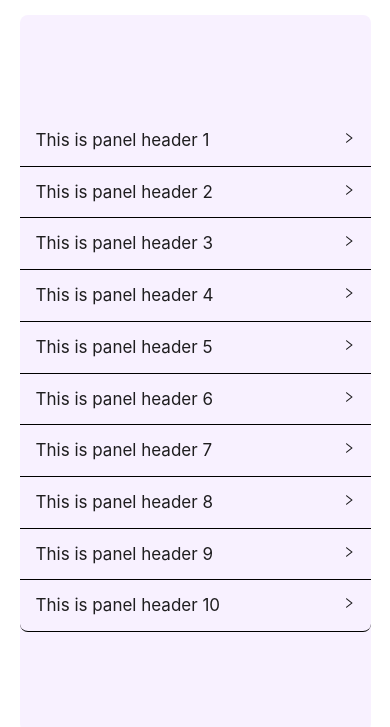
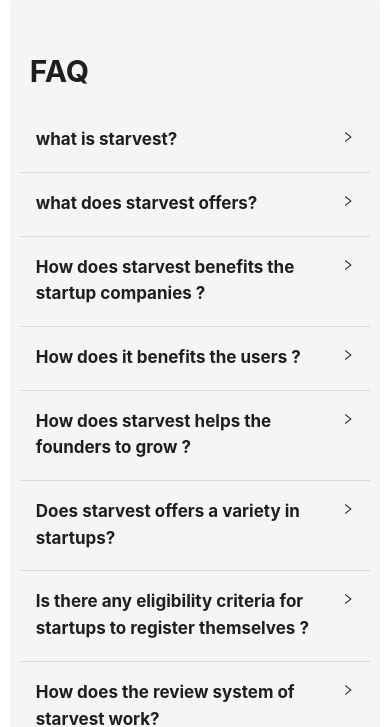
Before and after one commit to Vvivek-Pparashar/Antdesign, a React (Create React App) app: page / in a window 390 px wide. Shown: the part 4077-4804 px from the top of the page. Built offline with nearby package versions, Linux system fonts and the light colour scheme.

Commit message:
faq's updated

```diff
--- a/src/Components/Accordion/Accordion.css
+++ b/src/Components/Accordion/Accordion.css
@@ -1,4 +1,60 @@
-.ant-collapse-header{
-        display: flex;
-        align-items: center;
+.div1 {
+  width: 100%;
+  background-color: white;
+  padding: 10px 0 50px;
 }
+
+.div2 {
+  width: 95%;
+  margin: auto;
+  background-color: #f5f5f5;
+  padding: 30px 60px;
+  border-radius: 10px;
+}
+
+.h1 {
+  margin-top: 50px;
+  margin-left: 10px;
+  font-size: 25px;
+}
+
+.accordion {
+  width: 100%;
+}
+
+.panel {
+  background-color: #f5f5f5;
+  font-size: 15px;
+  padding: 5px 0px 7px;
+}
+
+.panel_p {
+  background-color: #f5f5f5;
+  font-size: 13px;
+  margin: 0 0 20px 0;
+}
+
+@media screen and (max-width: 750px) {
+  .div1 {
+    padding: 10px 0 50px;
+    margin: -2px 0 0;
+  }
+
+  .div2 {
+    padding: 30px 10px;
+  }
+
+  .h1 {
+    margin-top: 30px;
+    font-size: 30px;
+  }
+
+  .panel {
+    font-size: 17px;
+  }
+
+  .panel_p {
+    font-size: 15px;
+    margin: 0 0 0px 0;
+  }
+}
--- a/src/Components/Accordion/Accordion.js
+++ b/src/Components/Accordion/Accordion.js
@@ -1,49 +1,33 @@
 import React from "react";
 import { Collapse } from "antd";
-import './Accordion.css'
+import HeaderData from "./HeaderData";
+import "./Accordion.css";
 const { Panel } = Collapse;
-const text = `
-  A dog is a type of domesticated animal.
-  Known for its loyalty and faithfulness,
-  it can be found as a welcome guest in many households across the world.
-`;
 
 const list = [];
+let i = 0;
 
-for (let i = 1; i <= 10; i++) {
-  list.push(
-    <Panel className="vivek"
-      header={<>This is panel header {i}</>}
-      key={i}
-      style={{
-        backgroundColor: "#F8F1FF",
-        fontSize: "17px",
-        padding: "0px 0",
-        borderBottom: "1px solid black",
-      }}
-    >
-      <p style={{ backgroundColor: "#F8F1FF" }}>{text}</p>
+HeaderData.map((e) => {
+  i++;
+  return list.push(
+    <Panel className="panel" header={<b>{e.Ques}</b>} key={i}>
+      <p className="panel_p">{e.Ans}</p>
     </Panel>
   );
-}
+});
 const Accordion = () => (
-  <div style={{ backgroundColor: "white", padding: "30px 0" }}>
+  <div className="div1">
+    <div className="div2">
+      <h1 className="h1">FAQ</h1>
       <Collapse
         accordion
-      style={{
-        width: "90vw",
-        margin: "0 auto",
-        padding: "100px 0",
-        backgroundColor: "#F8F1FF",
-        // display:"flex",
-        // alignItems:"center"
-      }}
-      ghost={true}
+        className="accordion"
         expandIconPosition={"end"}
-      bordered={true}
+        bordered={false}
       >
         {list}
       </Collapse>
     </div>
+  </div>
 );
 export default Accordion;
--- /dev/null
+++ b/src/Components/Accordion/HeaderData.js
@@ -0,0 +1,43 @@
+const HeaderData = [
+  {
+    Ques: "what is starvest?",
+    Ans: "Startvest is a publically accessible platform that allows the startups to interact with general public that provides an insight to the startups regarding their performance against a number of parameters as per public's view . As a result of joint concern it provides the users an affluent idea about the functioning of business structures in the particular feild of their intrest. ",
+  },
+
+  {
+    Ques: " what does starvest offers? ",
+    Ans: "It is a multifarious platform that offers opportunity , experience , knowledge,  exposure,  chance of cross-functional interactions and alot more to both the users as well as members of startups companies . So that the startups can gather the valuable guidance from the verified reviews posted by registered public , and a chance for users to gain and share alot of knowledge and experience in the feilds of their expertise and also in the feilds of particular interests.",
+  },
+
+  {
+    Ques: " How does starvest benefits the startup companies ? ",
+    Ans: "The platform is solemnly designed keeping in mind the dignity that every single startup firm deserves , the recognition a company needs as per its potential is extremely essential therefore the reviews posted by the users not only increases the online reputation but also strengthens the company's credibility. Opinions shared by public put forward a great opportunity to connect online with users and build trust, which is an important component of any successful business. In order to arrive at an appreciable position it is extremely crucial to withstand the expectations of public which is well offered by starvest  .",
+  },
+
+  {
+    Ques: " How does it benefits the users ? ",
+    Ans: "Experience and knowledge is always imparable , for a person to invest in a firm of any feild the first thing he/she should have is knowledge and then comes money. Through the columns of starvest we strive to provide details regarding the forthcoming innovations of the world because the scope of a secured investment is increasingly dependent upon the sustainable market trends.  That is why it is salient for investors to gather knowledge about the leading industry as per the growth of startups of that particular feild . Other than investors, the users who themselves are intrested to start a business can get a lot of proficiency.",
+  },
+
+  {
+    Ques: "How does starvest helps the founders to grow ? ",
+    Ans: "Growth is a fast yet continuous process , in order to hold out against all the competition offered by well established businesses in market , a startup firm needs to be recognized by public which is only possible if the company is well noticed and easily compared with irs competents along with the views of other competitors.  starvest efficiently fulfills all the above mentioned criteria and transparently helps the potential founders to grow and uphold a strong market position.",
+  },
+
+  {
+    Ques: "Does starvest offers a variety in startups? ",
+    Ans: "Yes , starvest being a multifaceted and multifarious platform tends to support all kinds of startup companies to build up a strong network of innovative skills .",
+  },
+
+  {
+    Ques: "Is there any eligibility criteria for startups to register themselves ? ",
+    Ans: "The startup company that intent on enrolling under the starvest should have a well build interface and glitch free working terminal . The idea having any kind of copyright problem will not be entertained. The startup should have a running experience of atleast 6 months .",
+  },
+
+  {
+    Ques: "How does the review system of starvest work? ",
+    Ans: "Review of public is always appreciated but the review structure of starvest believes to neglect the reviews that are irrelevant and inappropriate. Word selection should be decent otherwise the review gets rejected by the system , also it should make sense to the marketing point of view anything personal under the review system gets rejected.",
+  },
+];
+
+export default HeaderData;
```
Lines whose indentation alone changed are shown as unchanged.
